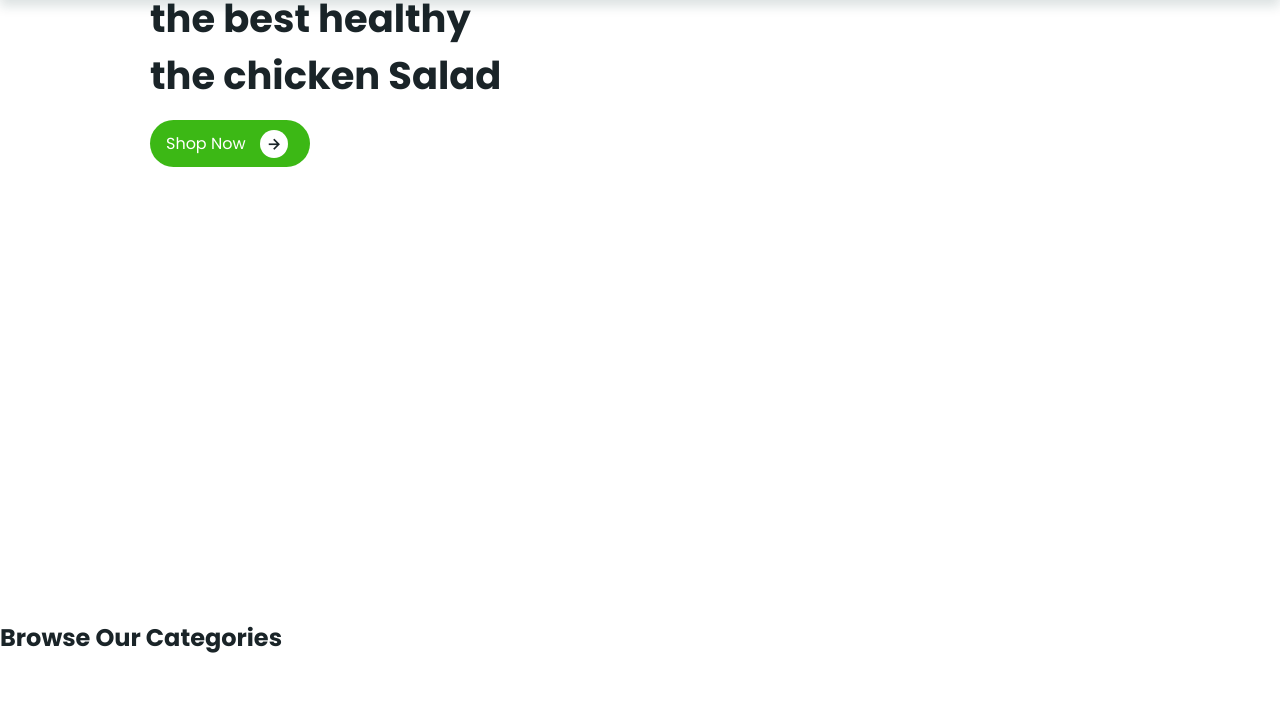
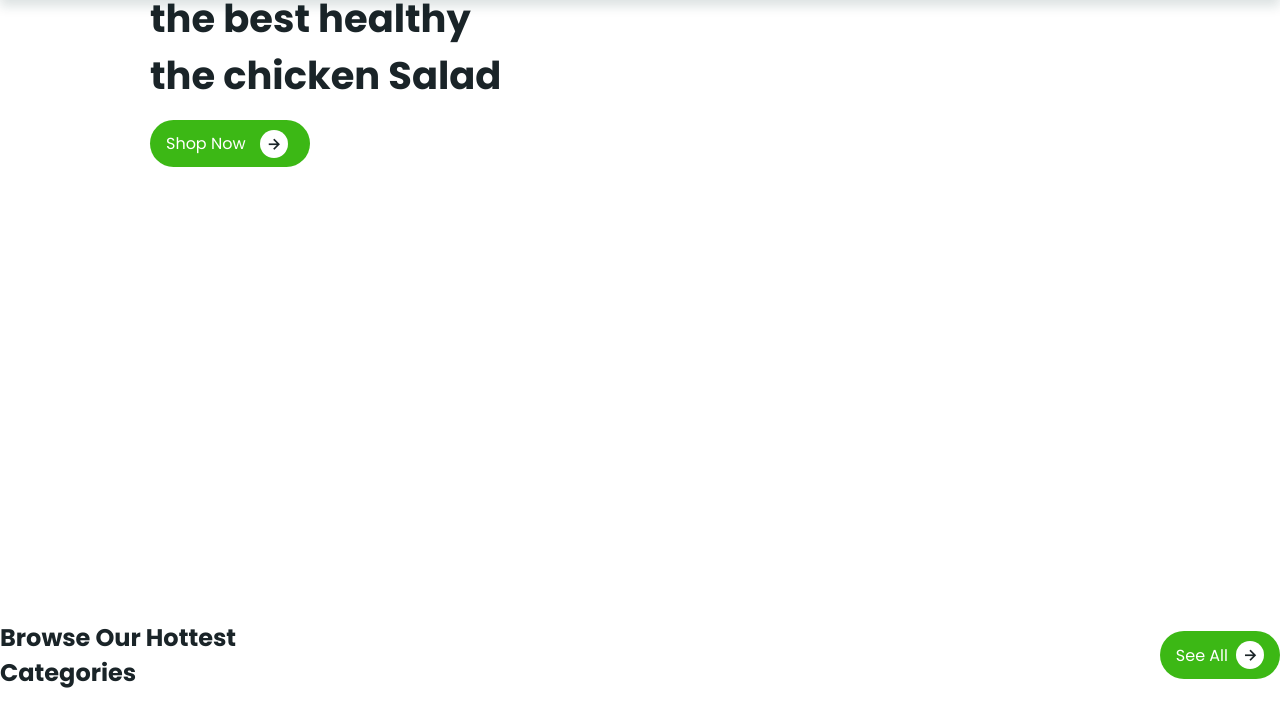
Before and after one commit to liflamary/ECommerce-Fruit-and-Vegetable-Website, a plain HTML site: page index.html in a window 1280 px wide. Shown: the part 92-806 px from the top of the page. Drawn offline with nearby package versions, Linux system fonts and the light colour scheme; files whose address does not match are found by name.

Commit message:
Add files via upload

```diff
--- a/index.html
+++ b/index.html
@@ -62,7 +62,8 @@
     <!--Home Section End-->
     <section class="categories" id="categories">
         <div class="heading">
-            <h1>Browse Our Categories</h1>
+            <h1>Browse Our Hottest <br><span>Categories</span></h1>
+            <a href="#" class="btn">See All<i class="bx bx-right-arrow-alt"></i></a>
         </div>
     </section>
 
--- a/style.css
+++ b/style.css
@@ -173,3 +173,8 @@ section{
 .swiper-button-prev::after{
     display:none;
 }
+.heading{
+    display:flex;
+    justify-content: space-between;
+    align-items: center;
+}
```
